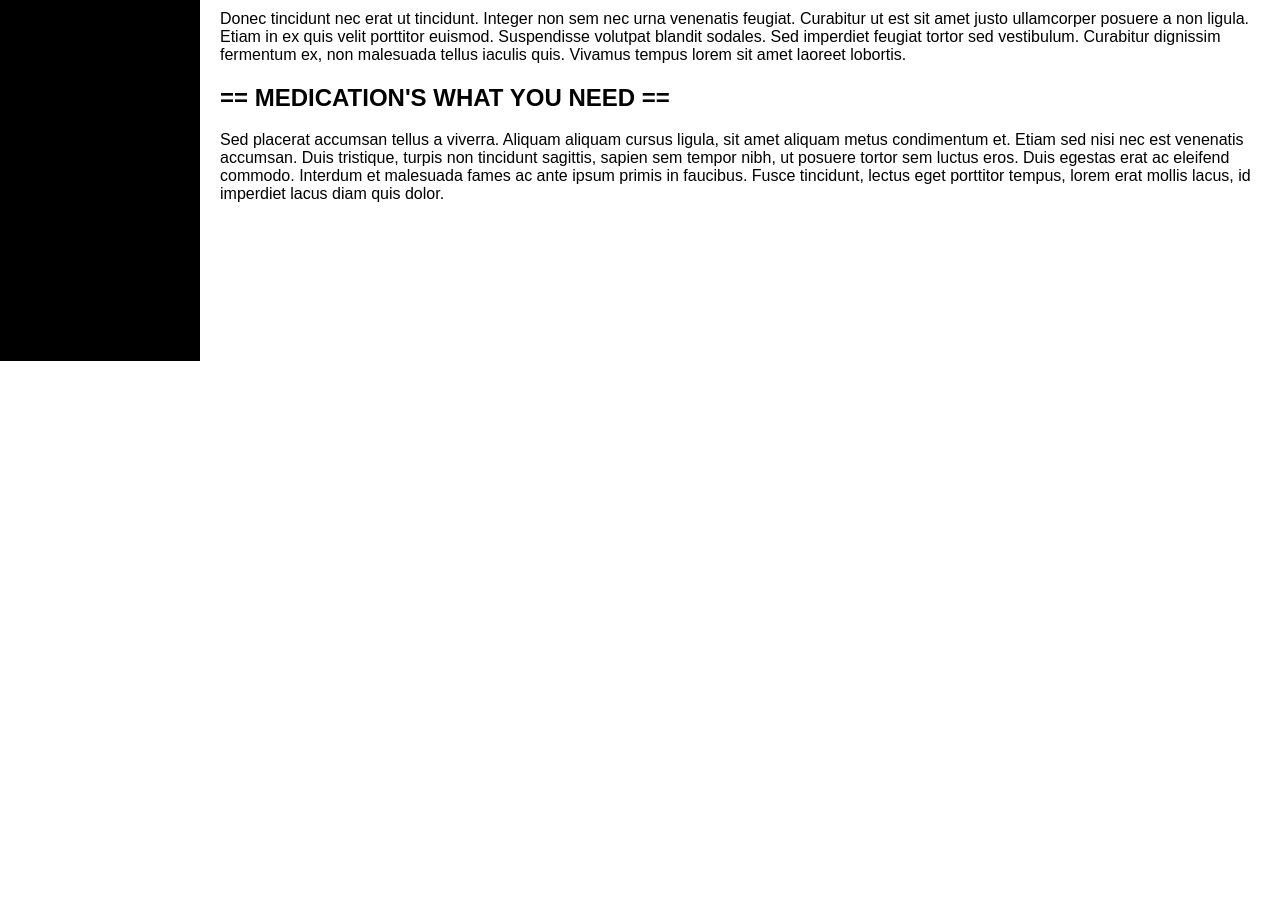
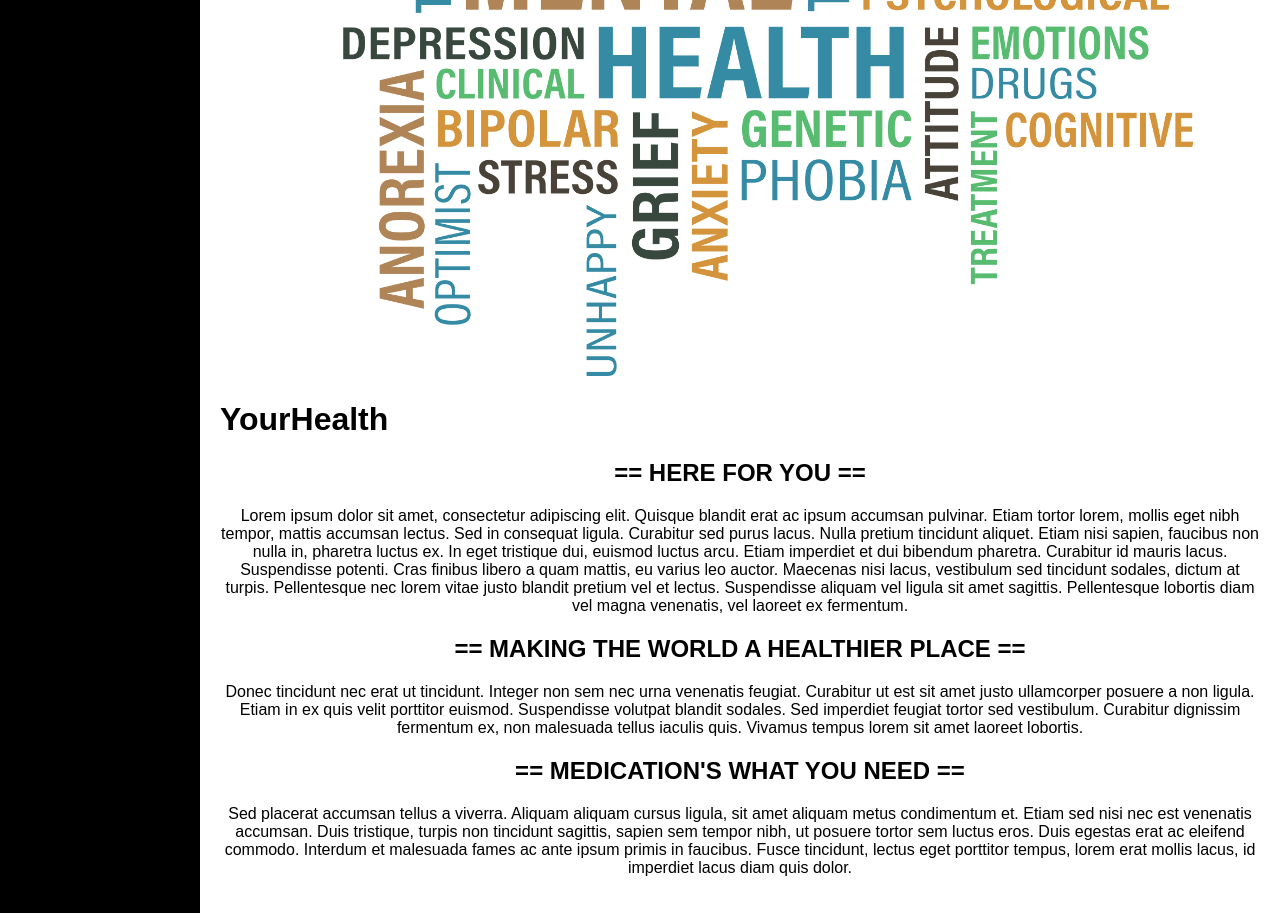
Before and after one commit to humzahash01/Your-Health, a React (Create React App) app: page / in a window 1280 px wide. Shown: the part 440-1353 px from the top of the page. Before the commit the page ends 801 px from the top, so only its background shows below. Built offline with nearby package versions, Linux system fonts and the light colour scheme.

Commit message:
feat: Adjust home page styling

```diff
--- a/public/index.html
+++ b/public/index.html
@@ -4,6 +4,7 @@
     <meta charset="utf-8">
     <meta name="viewport" content="width=device-width, initial-scale=1, shrink-to-fit=no">
     <meta name="theme-color" content="#000000">
+    <link href="https://fonts.googleapis.com/css?family=Ubuntu" rel="stylesheet">
     <!--
       manifest.json provides metadata used when your web app is added to the
       homescreen on Android. See https://developers.google.com/web/fundamentals/engage-and-retain/web-app-manifest/
--- a/src/App.css
+++ b/src/App.css
@@ -37,6 +37,14 @@ nav ul {
 
 nav li {
   margin-bottom: 20px;
+}
+
+#home-splash {
+    width: 100%;
+}
+
+#home-content {
+    text-align: center;
 }
 
 /* Form */
--- a/src/App.js
+++ b/src/App.js
@@ -31,6 +31,7 @@ class App extends Component {
           <Route exact path="/" render={() => <Home />} />
           <Route exact path="/about" render={() => <About />} />
           <Route exact path="/contact" render={() => <Contact />} />
+
         </div>
       </div>
     );
--- a/src/Home.js
+++ b/src/Home.js
@@ -4,13 +4,46 @@ class Home extends Component {
   render() {
     return (
       <main>
+        <img id="home-splash" src="./img/mental-health.png" />
         <h1>YourHealth</h1>
-        <h2>== HERE FOR YOU ==</h2>
-        <p>Lorem ipsum dolor sit amet, consectetur adipiscing elit. Quisque blandit erat ac ipsum accumsan pulvinar. Etiam tortor lorem, mollis eget nibh tempor, mattis accumsan lectus. Sed in consequat ligula. Curabitur sed purus lacus. Nulla pretium tincidunt aliquet. Etiam nisi sapien, faucibus non nulla in, pharetra luctus ex. In eget tristique dui, euismod luctus arcu. Etiam imperdiet et dui bibendum pharetra. Curabitur id mauris lacus. Suspendisse potenti. Cras finibus libero a quam mattis, eu varius leo auctor. Maecenas nisi lacus, vestibulum sed tincidunt sodales, dictum at turpis. Pellentesque nec lorem vitae justo blandit pretium vel et lectus. Suspendisse aliquam vel ligula sit amet sagittis. Pellentesque lobortis diam vel magna venenatis, vel laoreet ex fermentum.</p>
-        <h2>== MAKING THE WORLD A HEALTHIER PLACE ==</h2>
-        <p>Donec tincidunt nec erat ut tincidunt. Integer non sem nec urna venenatis feugiat. Curabitur ut est sit amet justo ullamcorper posuere a non ligula. Etiam in ex quis velit porttitor euismod. Suspendisse volutpat blandit sodales. Sed imperdiet feugiat tortor sed vestibulum. Curabitur dignissim fermentum ex, non malesuada tellus iaculis quis. Vivamus tempus lorem sit amet laoreet lobortis.</p>
-        <h2>== MEDICATION'S WHAT YOU NEED ==</h2>
-        <p>Sed placerat accumsan tellus a viverra. Aliquam aliquam cursus ligula, sit amet aliquam metus condimentum et. Etiam sed nisi nec est venenatis accumsan. Duis tristique, turpis non tincidunt sagittis, sapien sem tempor nibh, ut posuere tortor sem luctus eros. Duis egestas erat ac eleifend commodo. Interdum et malesuada fames ac ante ipsum primis in faucibus. Fusce tincidunt, lectus eget porttitor tempus, lorem erat mollis lacus, id imperdiet lacus diam quis dolor.</p>
+        <div id="home-content">
+          {' '}
+          <h2>== HERE FOR YOU ==</h2>
+          <p>
+            Lorem ipsum dolor sit amet, consectetur adipiscing elit. Quisque
+            blandit erat ac ipsum accumsan pulvinar. Etiam tortor lorem, mollis
+            eget nibh tempor, mattis accumsan lectus. Sed in consequat ligula.
+            Curabitur sed purus lacus. Nulla pretium tincidunt aliquet. Etiam
+            nisi sapien, faucibus non nulla in, pharetra luctus ex. In eget
+            tristique dui, euismod luctus arcu. Etiam imperdiet et dui bibendum
+            pharetra. Curabitur id mauris lacus. Suspendisse potenti. Cras
+            finibus libero a quam mattis, eu varius leo auctor. Maecenas nisi
+            lacus, vestibulum sed tincidunt sodales, dictum at turpis.
+            Pellentesque nec lorem vitae justo blandit pretium vel et lectus.
+            Suspendisse aliquam vel ligula sit amet sagittis. Pellentesque
+            lobortis diam vel magna venenatis, vel laoreet ex fermentum.
+          </p>
+          <h2>== MAKING THE WORLD A HEALTHIER PLACE ==</h2>
+          <p>
+            Donec tincidunt nec erat ut tincidunt. Integer non sem nec urna
+            venenatis feugiat. Curabitur ut est sit amet justo ullamcorper
+            posuere a non ligula. Etiam in ex quis velit porttitor euismod.
+            Suspendisse volutpat blandit sodales. Sed imperdiet feugiat tortor
+            sed vestibulum. Curabitur dignissim fermentum ex, non malesuada
+            tellus iaculis quis. Vivamus tempus lorem sit amet laoreet lobortis.
+          </p>
+          <h2>== MEDICATION'S WHAT YOU NEED ==</h2>
+          <p>
+            Sed placerat accumsan tellus a viverra. Aliquam aliquam cursus
+            ligula, sit amet aliquam metus condimentum et. Etiam sed nisi nec
+            est venenatis accumsan. Duis tristique, turpis non tincidunt
+            sagittis, sapien sem tempor nibh, ut posuere tortor sem luctus eros.
+            Duis egestas erat ac eleifend commodo. Interdum et malesuada fames
+            ac ante ipsum primis in faucibus. Fusce tincidunt, lectus eget
+            porttitor tempus, lorem erat mollis lacus, id imperdiet lacus diam
+            quis dolor.
+          </p>
+        </div>
       </main>
     );
   }
--- a/src/index.css
+++ b/src/index.css
@@ -1,7 +1,7 @@
 body {
   margin: 0;
   padding: 0;
-  font-family: sans-serif;
+  font-family: 'Muli', sans-serif;
 }
 
 ul {
```
Also changed, not shown: public/img/mental-health.png (added).
